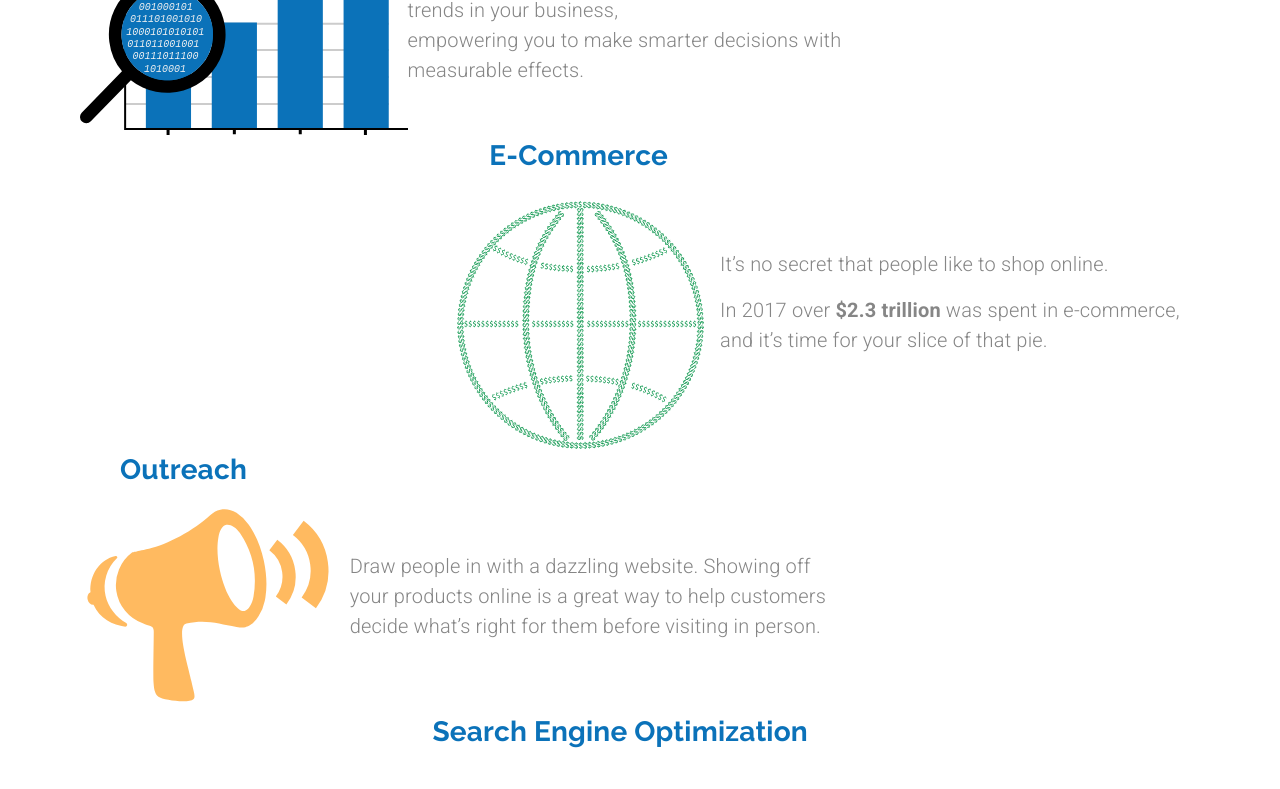
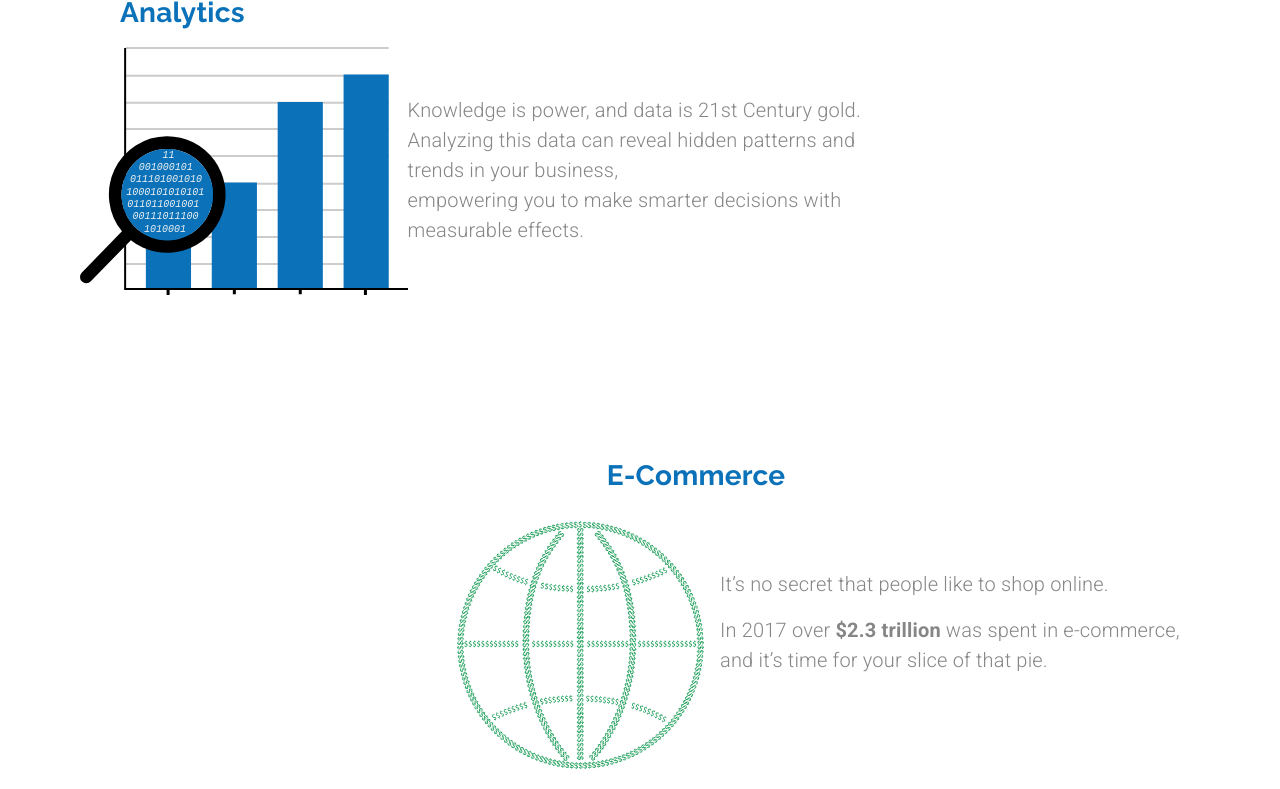
Before and after one commit to Tris-909/Material-UI-Project-1, a React (Create React App) app: page /websites in a window 1280 px wide. Shown: the part 580-1369 px from the top of the page. Built offline with nearby package versions, Linux system fonts and the light colour scheme.

Commit message:
Finishing WebsDev Page with mediaQueries

```diff
--- a/src/Components/WebsitesDev.js
+++ b/src/Components/WebsitesDev.js
@@ -38,9 +38,9 @@ const useStyles = makeStyles((theme) => ({
 export default function WebsitesDev(props) {
     const classes = useStyles();
     const theme = useTheme();
-    // const matchesMD = useMediaQuery(theme.breakpoints.down("md"));
-    // const matchesSM = useMediaQuery(theme.breakpoinvats.down("sm"));
-    // const matchesXS = useMediaQuery(theme.breakpoints.down("xs"));
+    const matchesMD = useMediaQuery(theme.breakpoints.down("md"));
+    const matchesSM = useMediaQuery(theme.breakpoints.down("sm"));
+    const matchesXS = useMediaQuery(theme.breakpoints.down("xs"));
 
     return(
         <React.Fragment>
@@ -90,7 +90,7 @@ export default function WebsitesDev(props) {
                 </Grid>
 
                 {/*--------- SECOND SECTION -------*/}
-                <Grid item container direction="column">
+                <Grid item container direction="column" style={{marginTop: matchesXS ? '5em' : '10em'}}>
                     <Grid item style={{marginLeft: '2.5em', marginBottom: '1em'}}>
                         <Typography variant="h4">
                             Analytics
@@ -109,13 +109,14 @@ export default function WebsitesDev(props) {
                 </Grid>
 
                 {/*--------- THIRD SECTION -------*/}
-                <Grid item container direction="column">
+                <Grid item container direction="column" style={{marginTop: matchesXS ? '5em' : '10em'}}>
                     <Grid item>
-                        <Typography variant="h4" align="right" style={{marginRight: '19em', marginBottom: '1em'}}>
+                        <Typography variant="h4" align={matchesMD ? "flex-start" : "center"}
+                        style={{marginLeft: matchesMD ? '1em' : '4em' ,marginBottom: '1em'}}>
                             E-Commerce
                         </Typography>
                     </Grid>
-                    <Grid item container direction="row" justify="flex-end">
+                    <Grid item container direction="row" justify={matchesMD ? undefined : "flex-end"}>
                         <Grid item>
                             <img src={ECommerce} alt="ECommerce Icon" />
                         </Grid>
@@ -131,7 +132,7 @@ export default function WebsitesDev(props) {
                 </Grid>
 
                 {/*--------- FOURTH SECTION -------*/}
-                <Grid item container direction="column">
+                <Grid item container direction="column" style={{marginTop: matchesXS ? '5em' : '10em'}}>
                     <Grid item style={{marginLeft: '2.5em', marginBottom: '1em'}}>
                         <Typography variant="h4">
                             Outreach
@@ -150,13 +151,14 @@ export default function WebsitesDev(props) {
                 </Grid>
 
                 {/*--------- FIFTH   SECTION -------*/}
-                <Grid item container direction="column">
+                <Grid item container direction="column" style={{marginTop: matchesXS ? '5em' : '10em', marginBottom: '5em'}}>
                     <Grid item>
-                        <Typography variant="h4" align="right" style={{marginRight: '14em', marginBottom: '1em'}}>
+                        <Typography variant="h4" align={matchesMD ? "flex-start" : "center"}
+                        style={{marginLeft: matchesMD ? '1em' : '4em' ,marginBottom: '1em'}}>
                             Search Engine Optimization
                         </Typography>
                     </Grid>
-                    <Grid item container direction="row" justify="flex-end">
+                    <Grid item container direction="row" justify={matchesMD ? undefined : "flex-end"}>
                         <Grid item>
                             <img src={SEOIcon} alt="SEO Icon" />
                         </Grid>
```
